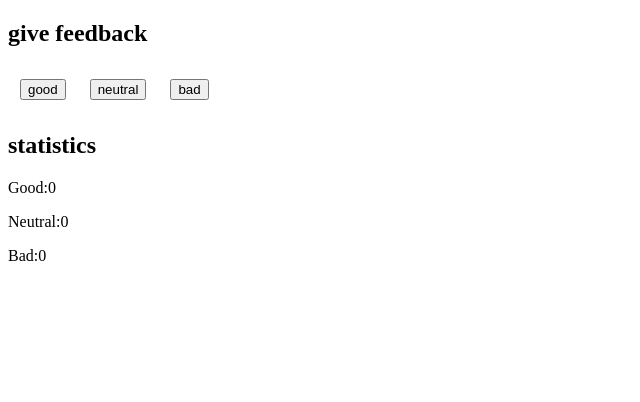
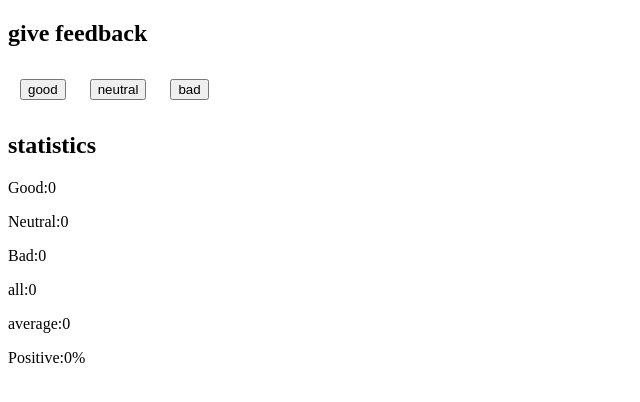
Before and after one commit to GurmanDhami05/fullstackOpenUH, a React (Vite) app in the folder 1/unicafe/: page / in a window 1280 px wide. Shown: the top 402 px of the page, without its empty margins (0-640 px from the left). Built offline with nearby package versions, Linux system fonts and the light colour scheme.

Commit message:
Refactor: exercise 1.7 unicafe, step 2

```diff
--- a/1/unicafe/src/App.jsx
+++ b/1/unicafe/src/App.jsx
@@ -20,6 +20,9 @@ const App = () => {
   const [good, setGood] = useState(0);
   const [neutral, setNeutral] = useState(0);
   const [bad, setBad] = useState(0);
+  const total = good + neutral + bad;
+  const avg = total === 0 ? 0 : (good - bad) / total;
+  const pos = total === 0 ? 0 : (good / total) * 100;
 
   const handleGood = () => {
     setGood(good + 1);
@@ -40,6 +43,9 @@ const App = () => {
       <Display count={good}>Good</Display>
       <Display count={neutral}>Neutral</Display>
       <Display count={bad}>Bad</Display>
+      <Display count={total}>all</Display>
+      <Display count={avg}>average</Display>
+      <Display count={`${pos}%`}>Positive</Display>
     </>
   );
 };
```
